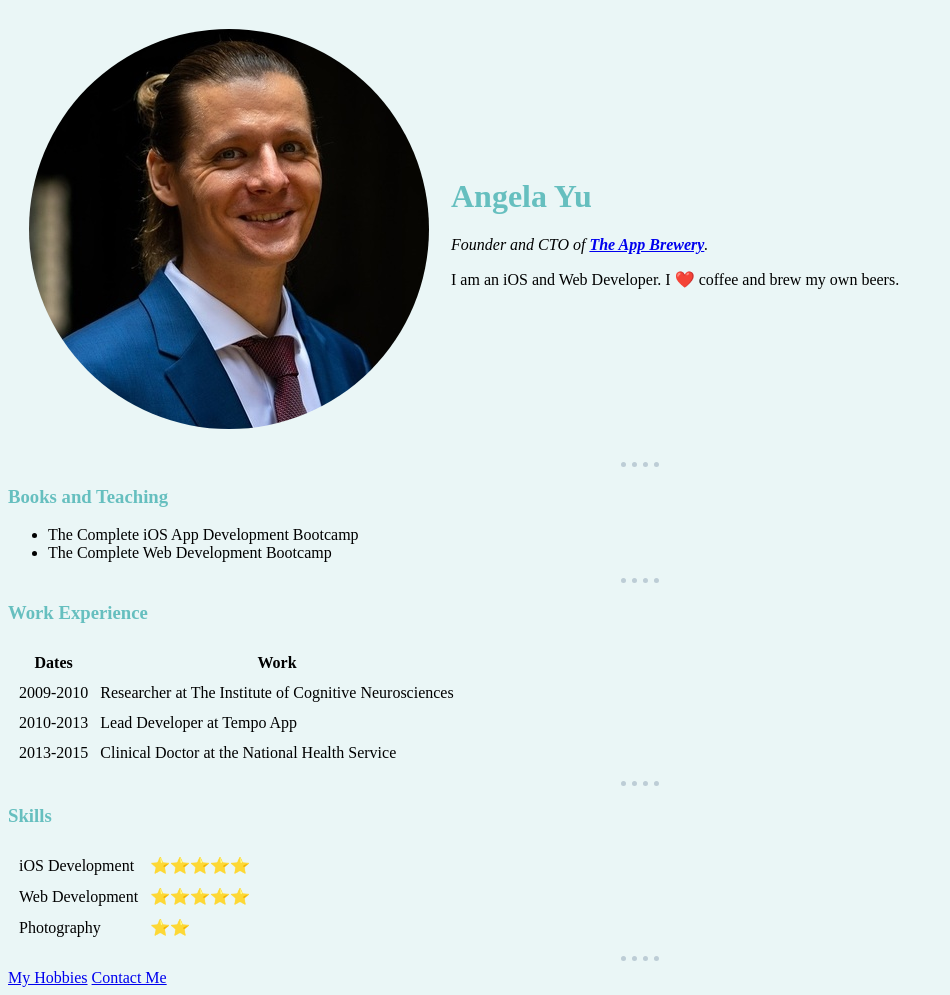
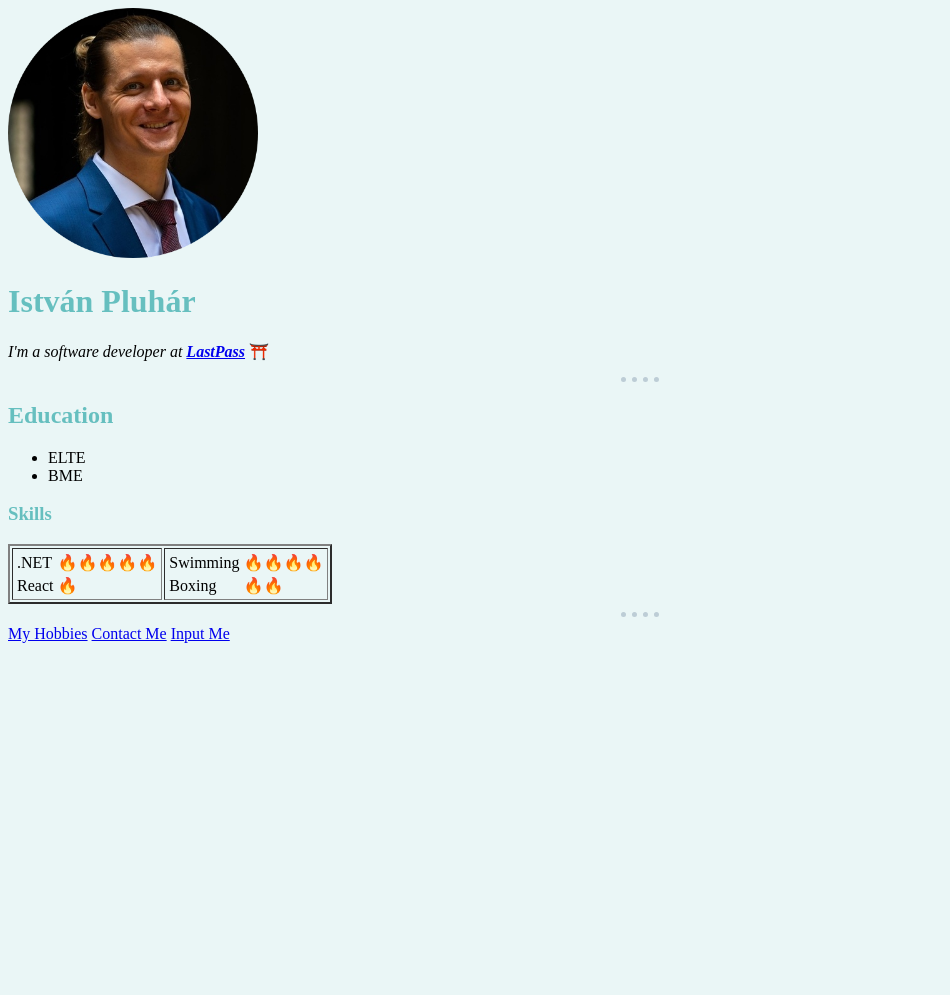
Before and after one commit to pluhari/CV, a plain HTML site: page index.html in a window 1280 px wide. Shown: the whole page, without its empty margins (0-950 px from the left). After the commit the page ends 800 px from the top, so only its background shows below. Drawn offline with Linux system fonts and the light colour scheme.

Commit message:
final content of html sections

```diff
--- a/index.html
+++ b/index.html
@@ -2,67 +2,82 @@
 <html>
   <head>
     <meta charset="utf-8">
-    <title>Angela's Personal Site</title>
+    <title>Sztyop's Personal Site</title>
     <link rel="stylesheet" href="css/styles.css">
   </head>
 
  <body>
-    <table cellspacing="20">
+    <img src="images/profile_pic-modified.png" width="250" height="250">
+    <h1>István Pluhár</h1>
+    <p><em>I'm a software developer at <a href="https://www.lastpass.com/"><strong>LastPass</strong></a> </em>⛩️</p>
+    <hr>
+    <h2>Education</h2>
+    <ul>
+        <li>ELTE</li>
+        <li>BME</li>
+    </ul>
+
+
+    <h3>Skills</h3>
+    <!-- simple table -->
+    <!-- <table>
+        <tbody>
             <tr>
-        <td><img src="images/profile_pic-modified.png" alt="angela profile picture"></td>
-        <td><h1>Angela Yu</h1>
-        <p><em>Founder and CTO of <strong><a href="https://www.appbrewery.co/">The App Brewery</a></strong>.</em></p>
-        <p>I am an iOS and Web Developer. I ❤️ coffee and brew my own beers.</p></td>
+                <td>.NET</td>
+                <td>🔥🔥🔥🔥🔥</td>
+            </tr>
+            <tr>
+                <td>React</td>
+                <td>🔥</td>
+            </tr>
+            <tr>
+                <td>Swimming</td>
+                <td>🔥🔥🔥🔥</td>
+            </tr>
+            <tr>
+                <td>Boxing</td>
+                <td>🔥🔥</td>
+            </tr>
+        </tbody>
+    </table> -->
+
+    <table border="2" >
+        <tbody>
+            <tr>
+                <td>
+                    <table>
+                        <tr>
+                            <td>.NET</td>
+                            <td>🔥🔥🔥🔥🔥</td>
+                        </tr>
+                        <tr>
+                            <td>React</td>
+                            <td>🔥</td>
                         </tr>
                     </table>
-    <hr>
-    <h3>Books and Teaching</h3>
-    <ul>
-      <li>The Complete iOS App Development Bootcamp</li>
-      <li>The Complete Web Development Bootcamp</li>
-    </ul>
-    <hr>
-    <h3>Work Experience</h3>
-    <table cellspacing="10">
-      <thead>
+                </td>
+                <td>
+                    <table>
                         <tr>
-          <th>Dates</th>
-          <th>Work</th>
-        </tr>
-      </thead>
-      <tbody>
-        <tr>
-          <td>2009-2010</td>
-          <td>Researcher at The Institute of Cognitive Neurosciences</td>
+                            <td>Swimming</td>
+                            <td>🔥🔥🔥🔥</td>
                         </tr>
                         <tr>
-          <td>2010-2013</td>
-          <td>Lead Developer at Tempo App</td>
+                            <td>Boxing</td>
+                            <td>🔥🔥</td>
                         </tr>
-        <tr>
-          <td>2013-2015</td>
-          <td>Clinical Doctor at the National Health Service</td>
+                    </table>
+                </td>
             </tr>
+
+
         </tbody>
     </table>
+
     <hr>
-    <h3>Skills</h3>
-    <table cellspacing="10">
-      <tr>
-        <td>iOS Development</td>
-        <td>⭐️⭐️⭐️⭐️⭐️</td>
-      </tr>
-      <tr>
-        <td>Web Development</td>
-        <td>⭐️⭐️⭐️⭐️⭐️</td>
-      </tr>
-      <tr>
-        <td>Photography</td>
-        <td>⭐️⭐️</td>
-      </tr>
-    </table>
-    <hr>
+
     <a href="hobbies.html">My Hobbies</a>
     <a href="contact-me.html">Contact Me</a>
+    <a href="input-me.html">Input Me</a>
 </body>
 </html>
```
Lines whose indentation alone changed are shown as unchanged.
